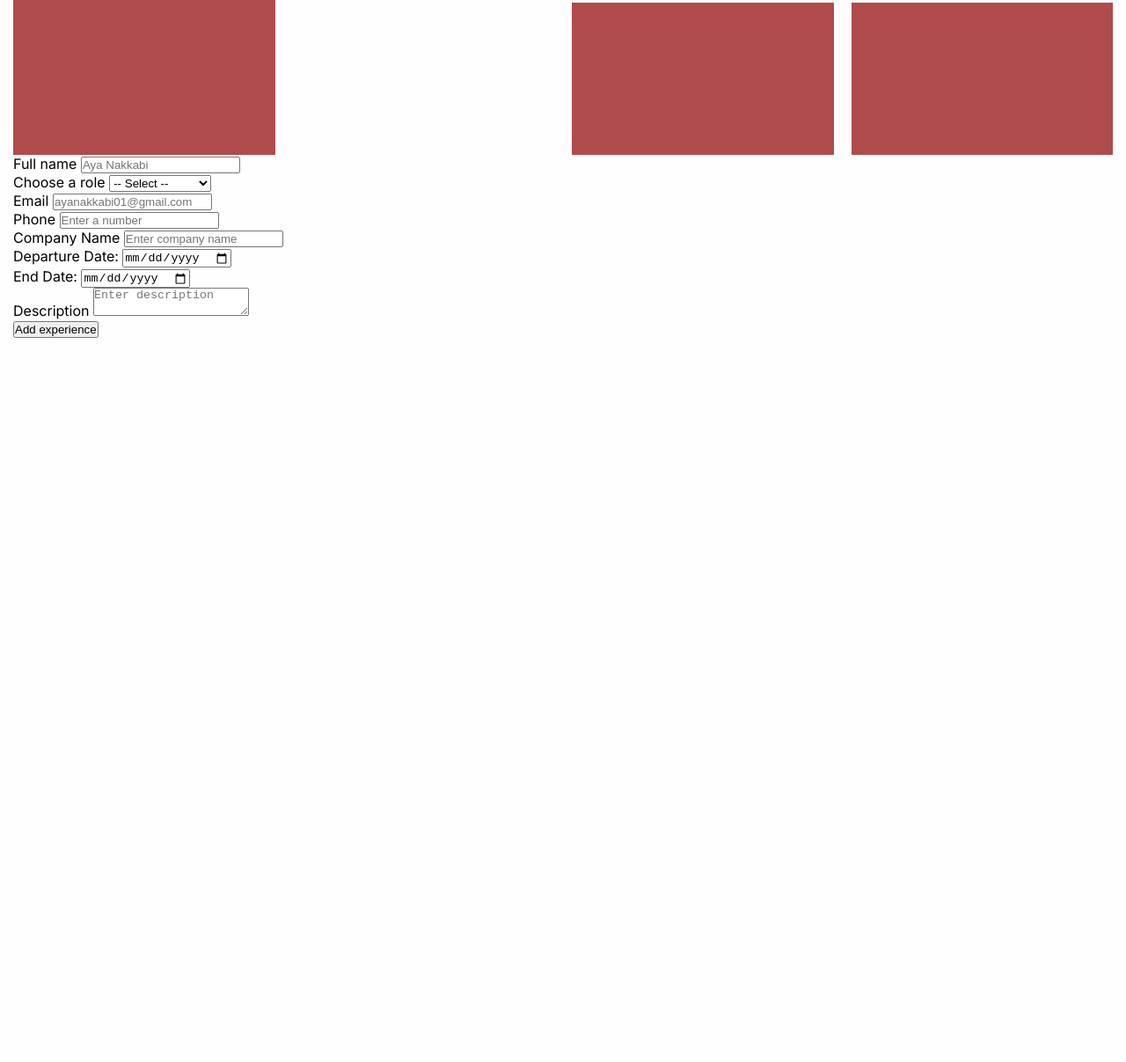
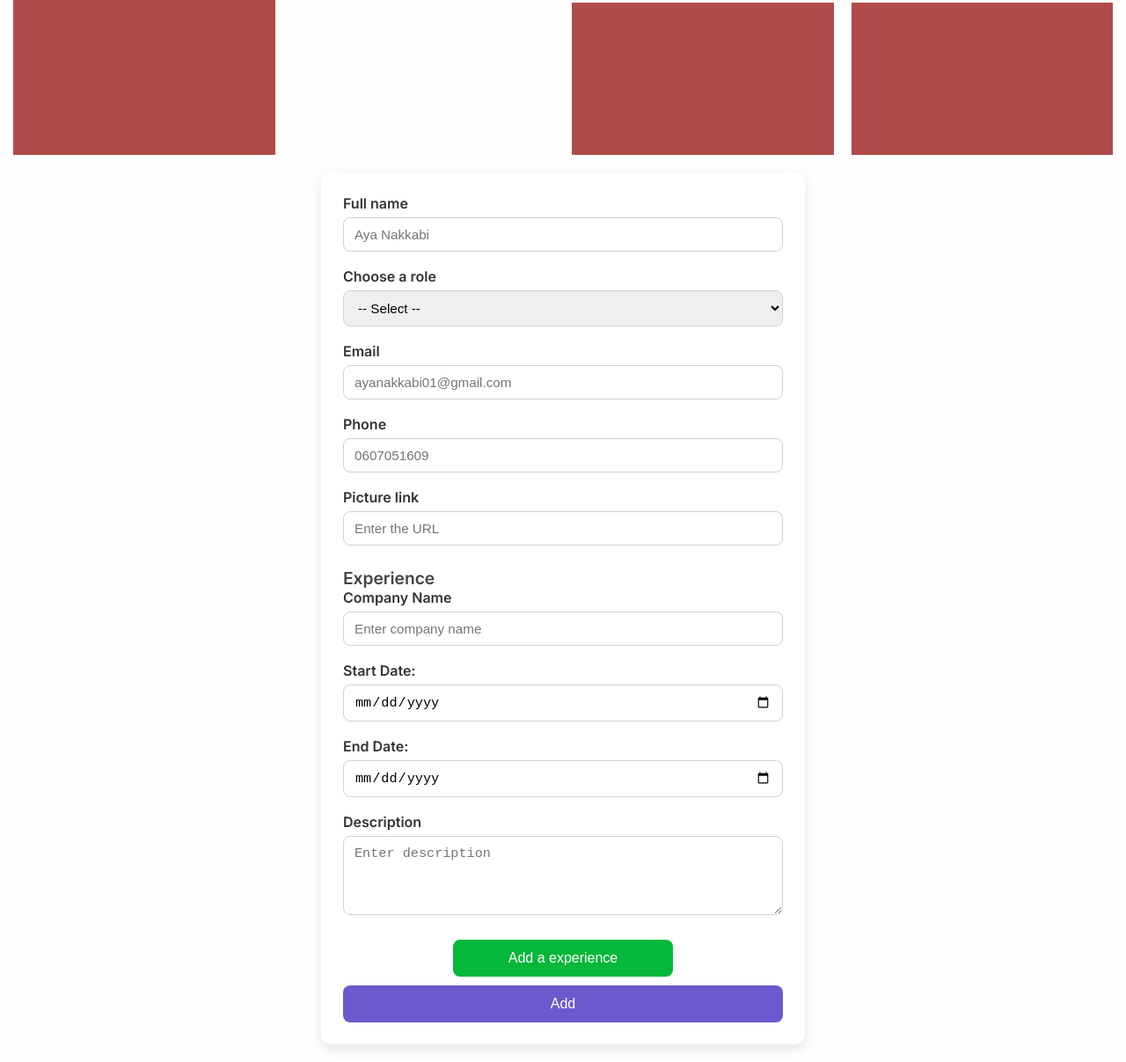
Before and after one commit to ayanakkabi1/Workspher-project, a plain HTML site: page index.html in a window 1280 px wide. Shown: the part 438-1645 px from the top of the page at 88% size. Before the commit the page ends 837 px from the top, so only its background shows below. Drawn offline with Linux system fonts and the light colour scheme.

Commit message:
feat/add modals css

```diff
--- a/css/styles.css
+++ b/css/styles.css
@@ -115,3 +115,92 @@ body{
    grid-row:3;
   background-color: #b04b4b;
 }
+
+#Add {
+  max-width: 550px;
+  margin: 20px auto;
+  padding: 25px;
+  border-radius: 12px;
+  background: #ffffff;
+  box-shadow: 0 5px 15px rgba(0,0,0,0.1);
+  font-family: "Inter", sans-serif;
+}
+
+#Add h3 {
+  margin-top: 25px;
+  font-size: 1.2rem;
+  font-weight: 600;
+  color: #444;
+}
+
+
+.field {
+  display: flex;
+  flex-direction: column;
+  margin-bottom: 18px;
+}
+
+.field label {
+  font-weight: 600;
+  margin-bottom: 6px;
+  color: #333;
+}
+
+.field input,
+.field select,
+.field textarea {
+  padding: 10px 12px;
+  border: 1px solid #d1d1d1;
+  border-radius: 8px;
+  font-size: 0.95rem;
+  outline: none;
+  transition: border 0.2s ease;
+}
+
+.field input:focus,
+.field select:focus,
+.field textarea:focus {
+  border-color: #6a5acd;
+}
+
+
+.field textarea {
+  min-height: 90px;
+  resize: vertical;
+}
+
+
+.addexp {
+  width: 100%;
+  padding: 12px;
+  background: #6a5acd;
+  color: white;
+  border: none;
+  border-radius: 8px;
+  font-size: 1rem;
+  cursor: pointer;
+  margin-top: 10px;
+  transition: 0.2s ease;
+}
+
+.addexp:hover {
+  background: #5847c0;
+}
+.buttexp{
+  display: flex;
+  flex-direction: column;
+  justify-content: center;
+  align-items: center;
+}
+.experiencebutt{
+ width: 50%;
+  padding: 12px;
+  background: #05b73a;
+  color: white;
+  border: none;
+  border-radius: 8px;
+  font-size: 1rem;
+  cursor: pointer;
+  margin-top: 10px;
+  transition: 0.2s ease;
+}
--- a/index.html
+++ b/index.html
@@ -36,58 +36,69 @@
             <div class="Salle-archives"></div>
         </div>
     </main>
-    <script src="js/app.js"></script>
 <form id="Add">
-        <div class="nom">
-            <label for="name">Full name</label>
-            <input type="text" placeholder="Aya Nakkabi">
+
+    <div class="field">
+        <label for="fullname">Full name</label>
+        <input type="text" id="fullname" placeholder="Aya Nakkabi">
     </div>
-        <div class="role">
-            <label for="name">Choose a role</label>
-<select id="country" name="country">
+
+    <div class="field">
+        <label for="role">Choose a role</label>
+        <select id="role" name="role">
             <option value="">-- Select --</option>
             <option value="Manager">Manager</option>
-  <option value="It">IT Technicians</option>
+            <option value="IT">IT Technicians</option>
             <option value="Receptionists">Receptionists</option>
             <option value="SecurityAgents">Security Agents</option>
-  <option value="SecurityAgents">Cleaning Staff</option>
+            <option value="CleaningStaff">Cleaning Staff</option>
         </select>
+    </div>
 
+    <div class="field">
+        <label for="email">Email</label>
+        <input type="email" id="email" placeholder="ayanakkabi01@gmail.com">
     </div>
-        <div class="email">
-            <label for="email">Email</label>
-            <input type="text" placeholder="ayanakkabi01@gmail.com">
+
+    <div class="field">
+        <label for="phone">Phone</label>
+        <input type="text" id="phone" placeholder="0607051609">
     </div>
-        <div class="telephone">
-            <label for="number" placeholder="0607051609">Phone</label>
-            <input type="number" id="number" name="number" placeholder="Enter a number">
+
+    <div class="field">
+        <label for="photo">Picture link</label>
+        <input type="text" id="photo" placeholder="Enter the URL">
     </div>
 <div class="experience">
-            <form class="experience">
-                <div class="societenom">
-                    <label for="socname">Company Name</label>
-                    <input type="text" id="company" name="company" placeholder="Enter company name" >
+    <h3>Experience</h3>
+    <div class="field">
+        <label for="company">Company Name</label>
+        <input type="text" id="company" placeholder="Enter company name">
+    </div>
+
+    <div class="field">
+        <label for="datedepart">Start Date:</label>
+        <input type="date" id="datedepart">
+    </div>
+
+    <div class="field">
+        <label for="findate">End Date:</label>
+        <input type="date" id="findate">
+    </div>
+
+    <div class="field">
+        <label for="description">Description</label>
+        <textarea id="description" placeholder="Enter description"></textarea>
+    </div>
+    <div class="buttexp">
+    <button class="experiencebutt">Add a experience</button>
     </div>
 </div>
-        <div class="datedepart">
-            <label for="datedepart">Departure Date:</label>
-            <input type="date" id="datedepart" name="datedepart">
-        </div>
-        </div>
-        <div class="datefin">
-            <label for="datefin">End Date:</label>
-            <input type="date" id="findate" name="findate">
-        </div>
-        </div>
-        <div class="societenom">
-            <label for="name">Description</label>
-            <textarea id="description" name="description" placeholder="Enter description"></textarea>
-        </div>
-        </div>
-        <button class="addexp">Add experience</button>
+    <button class="addexp">Add</button>
 </form>
-    </div>
-    </form>
+
+    <script src="js/app.js"></script>
+
 </body>
 
 </html>
```
Lines whose indentation alone changed are shown as unchanged.
